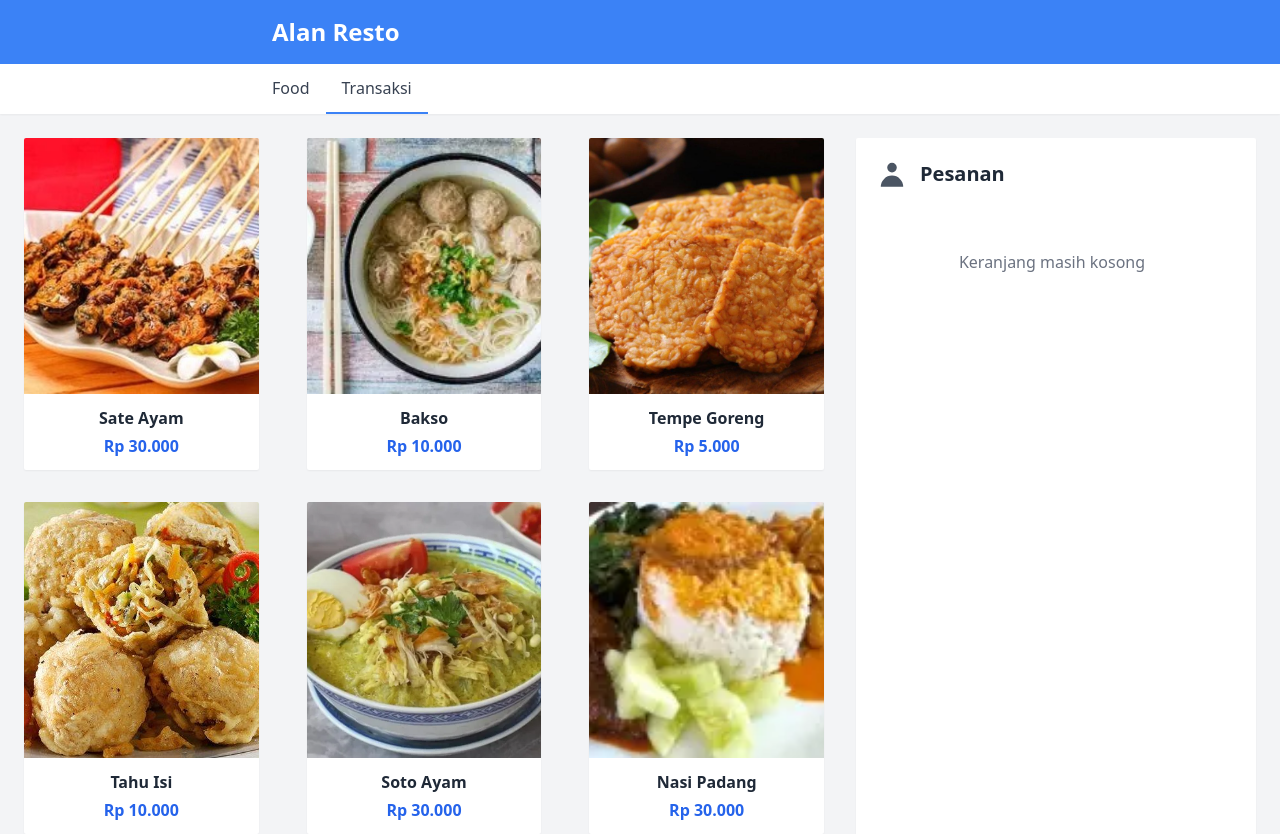
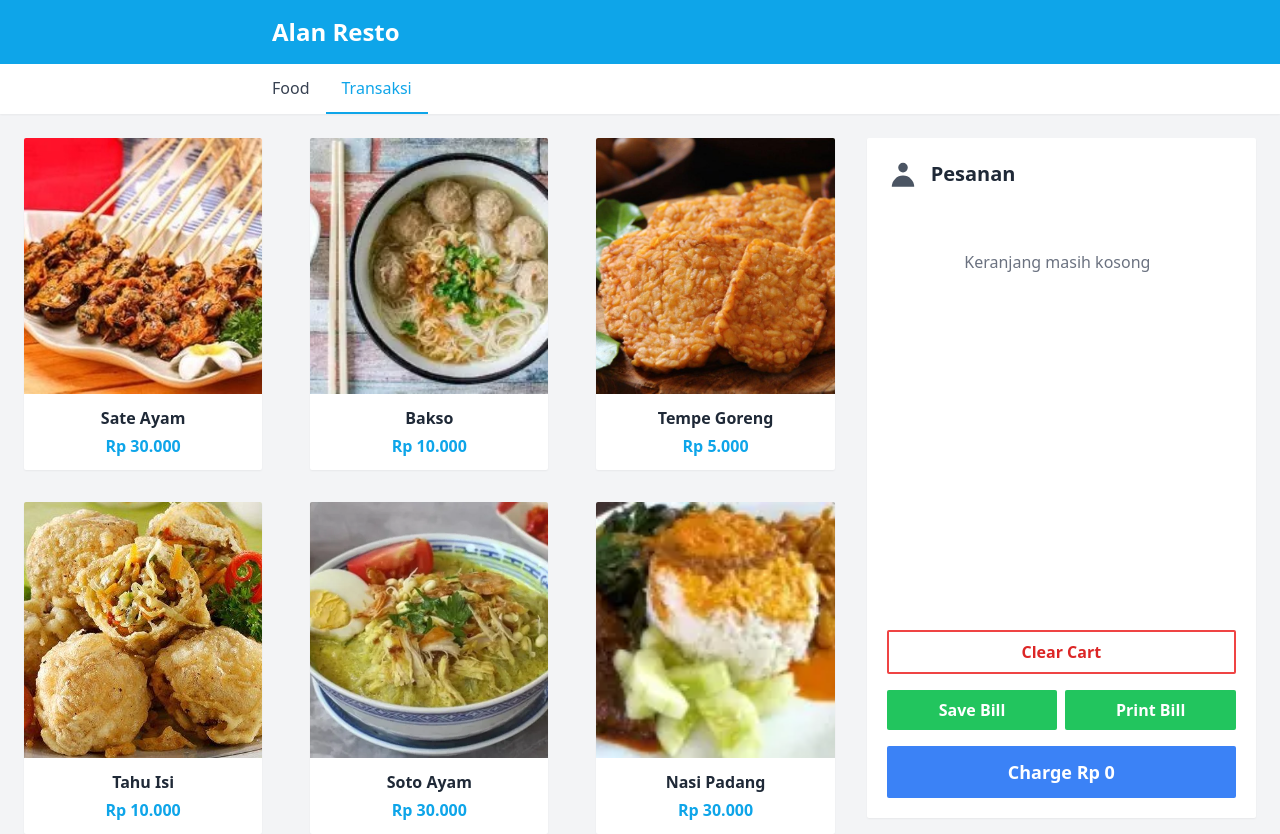
Before and after one commit to DandungAji/alan-resto-frontend, a Vue app: page / in a window 1280 px wide. Shown: the top 834 px of the page. Built offline with nearby package versions, Linux system fonts and the light colour scheme.

Commit message:
feat: update styling, add function charge button, payment modal

```diff
--- a/src/App.vue
+++ b/src/App.vue
@@ -1,28 +1,29 @@
 <template>
   <div class="bg-gray-100 min-h-screen font-sans">
-    <header class="bg-blue-500 text-white p-4 shadow-md">
+    <div class="sticky top-0 z-50">
+      <header class="bg-sky-500 text-white p-4 shadow-md">
         <h1 class="text-2xl mx-64 font-bold">Alan Resto</h1>
       </header>
       <nav class="bg-white shadow-sm">
         <div class="container mx-64 flex">
           <RouterLink
             to="/food"
-          class="px-4 py-3 text-gray-700 hover:text-blue-500"
-          active-class="border-b-2 border-blue-500 text-blue-500"
+            class="px-4 py-3 text-gray-700 hover:text-sky-500"
+            active-class="border-b-2 border-sky-500 text-sky-500"
           >
             Food
           </RouterLink>
           <RouterLink
             to="/"
-          class="px-4 py-3 text-gray-700 hover:text-blue-500"
-          active-class="border-b-2 border-blue-500 text-blue-500"
+            class="px-4 py-3 text-gray-700 hover:text-sky-500"
+            active-class="border-b-2 border-sky-500 text-sky-500"
           >
             Transaksi
           </RouterLink>
         </div>
       </nav>
-
-    <main class="container mx-auto p-4 md:p-6">
+    </div>
+    <main class="container mx-auto p-4 md:p-6 pt-8">
     <RouterView />
     </main>
   </div>
--- a/src/components/AddMenuForm.vue
+++ b/src/components/AddMenuForm.vue
@@ -9,7 +9,7 @@ const emit = defineEmits(['cancel'])
     <div class="space-y-6">
       <div>
         <label for="nama-menu" class="block mb-2 text-sm font-medium text-gray-700">Nama Menu</label>
-        <input type="text" id="nama-menu" class="w-full p-2 border border-gray-300 rounded-md focus:ring-blue-500 focus:border-blue-500">
+        <input type="text" id="nama-menu" class="w-full p-2 border border-gray-300 rounded-md focus:ring-sky-500 focus:border-sky-500">
       </div>
 
       <div>
@@ -26,7 +26,7 @@ const emit = defineEmits(['cancel'])
 
       <div>
         <label for="harga-menu" class="block mb-2 text-sm font-medium text-gray-700">Harga Menu</label>
-        <input type="text" id="harga-menu" class="w-full p-2 border border-gray-300 rounded-md focus:ring-blue-500 focus:border-blue-500">
+        <input type="text" id="harga-menu" class="w-full p-2 border border-gray-300 rounded-md focus:ring-sky-500 focus:border-sky-500">
       </div>
     </div>
 
--- a/src/components/MenuList.vue
+++ b/src/components/MenuList.vue
@@ -12,11 +12,19 @@ const menuItems = ref([
   { id: 6, name: 'Nasi Padang', photo: 'nasi_padang.webp', price: 30000 },
   { id: 7, name: 'Taco', photo: './taco.jpg', price: 30000 }
 ])
+
+function formatPrice(value) {
+  return new Intl.NumberFormat('id-ID', {
+    style: 'currency',
+    currency: 'IDR',
+    minimumFractionDigits: 0
+  }).format(value);
+}
 </script>
 
 <template>
   <div>
-    <button @click="emit('showAddForm')" class="bg-blue-500 text-white font-bold py-2 px-4 rounded hover:bg-blue-700 mb-6">
+    <button @click="emit('showAddForm')" class="bg-sky-500 text-white font-bold py-2 px-4 rounded hover:bg-sky-700 mb-6">
       + Tambah Menu
     </button>
 
@@ -34,9 +42,9 @@ const menuItems = ref([
           <td class="p-4">{{ index + 1 }}</td>
           <td class="p-4">{{ item.name }}</td>
           <td class="p-4">
-            <img :src="item.photo" :alt="item.name" class="h-12 w-16 object-cover rounded-md">
+            <img :src="item.photo" :alt="item.name" class="h-12 w-16 object-cover rounded-sm">
           </td>
-          <td class="p-4">{{ item.price }}</td>
+          <td class="p-4">{{ formatPrice(item.price) }}</td>
         </tr>
       </tbody>
     </table>
--- a/src/components/OrderBill.vue
+++ b/src/components/OrderBill.vue
@@ -1,7 +1,10 @@
 <script setup>
 import { useCartStore } from '../stores/cart'
+import { ref } from 'vue';
+import PaymentModal from './PaymentModal.vue';
 
 const cart = useCartStore()
+const isModalVisible = ref(false);
 
 function formatPrice(value) {
   return new Intl.NumberFormat('id-ID', {
@@ -10,11 +13,20 @@ function formatPrice(value) {
     minimumFractionDigits: 0
   }).format(value);
 }
+
+function showPaymentModal() {
+  if (cart.items.length === 0) {
+    alert('Keranjang masih kosong!');
+    return;
+  }
+  isModalVisible.value = true;
+}
+
 </script>
 
 <template>
-  <div class="bg-white rounded-sm shadow-sm p-5 h-full flex flex-col">
-    <div class="flex items-center mb-5">
+  <div class="bg-white rounded-sm shadow-sm p-5 flex flex-col" style="height: 85vh;">
+    <div class="flex items-center mb-5 flex-shrink-0">
       <svg xmlns="http://www.w3.org/2000/svg" class="h-8 w-8 text-gray-600 mr-3" viewBox="0 0 20 20" fill="currentColor">
         <path fill-rule="evenodd" d="M10 9a3 3 0 100-6 3 3 0 000 6zm-7 9a7 7 0 1114 0H3z" clip-rule="evenodd" />
       </svg>
@@ -35,7 +47,7 @@ function formatPrice(value) {
       </div>
     </div>
 
-    <div class="mt-4 pt-4">
+    <div class="mt-4 pt-4 flex-shrink-0">
         <button @click="cart.clearCart()" class="w-full text-red-600 font-semibold py-2 px-4 rounded-sm border-2 border-red-500 hover:bg-red-50 transition-colors mb-4">
           Clear Cart
         </button>
@@ -43,9 +55,11 @@ function formatPrice(value) {
           <button class="w-full bg-green-500 text-white font-semibold py-2 px-4 rounded-sm hover:bg-green-600 transition-colors">Save Bill</button>
           <button class="w-full bg-green-500 text-white font-semibold py-2 px-4 rounded-sm hover:bg-green-600 transition-colors">Print Bill</button>
         </div>
-      <button class="w-full bg-blue-500 text-white font-bold py-3 rounded-sm text-lg hover:bg-blue-600 transition-colors">
+      <button @click="showPaymentModal" class="w-full bg-blue-500 text-white font-bold py-3 rounded-sm text-lg hover:bg-blue-600 transition-colors">
         Charge {{ formatPrice(cart.totalPrice) }}
       </button>
     </div>
   </div>
+
+  <PaymentModal v-if="isModalVisible" @close="isModalVisible = false" />
 </template>
--- /dev/null
+++ b/src/components/PaymentModal.vue
@@ -0,0 +1,102 @@
+<script setup>
+import { ref, computed } from 'vue';
+import { useCartStore } from '../stores/cart';
+
+const cart = useCartStore();
+
+const emit = defineEmits(['close']);
+
+const paymentAmount = ref(null);
+
+const totalBill = computed(() => cart.totalPrice);
+
+const change = computed(() => {
+  if (paymentAmount.value === null || paymentAmount.value < totalBill.value) {
+    return 0;
+  }
+  return paymentAmount.value - totalBill.value;
+});
+
+function formatPrice(value) {
+  return new Intl.NumberFormat('id-ID', {
+    style: 'currency',
+    currency: 'IDR',
+    minimumFractionDigits: 0
+  }).format(value);
+}
+
+function handlePay() {
+  if (paymentAmount.value === null || paymentAmount.value < totalBill.value) {
+    alert('Jumlah uang pembeli tidak cukup!');
+    return;
+  }
+  alert(`Pembayaran berhasil!\nTotal: ${formatPrice(totalBill.value)}\nBayar: ${formatPrice(paymentAmount.value)}\nKembali: ${formatPrice(change.value)}`);
+
+  cart.clearCart();
+  emit('close');
+}
+</script>
+
+<template>
+  <div class="fixed inset-0 bg-black bg-opacity-60 flex justify-center items-center z-50">
+
+    <div class="bg-white p-6 md:p-8 rounded-lg shadow-xl w-full max-w-4xl gap-8">
+        <h2 class="text-2xl font-bold mb-6 text-gray-800">Detail Pesanan</h2>
+    <div class="flex flex-col md:flex-row">
+      <div class="w-full md:w-3/5 pr-8 border-r">
+        <div class="overflow-y-auto max-h-80 rounded-sm">
+          <table class="w-full text-left text-sm">
+            <thead class="bg-gray-100">
+              <tr>
+                <th class="p-3 font-semibold text-gray-600">#</th>
+                <th class="p-3 font-semibold text-gray-600">Nama</th>
+                <th class="p-3 font-semibold text-gray-600">Foto</th>
+                <th class="p-3 font-semibold text-gray-600 text-right">Harga</th>
+              </tr>
+            </thead>
+            <tbody>
+              <tr v-for="(item, index) in cart.items" :key="item.id">
+                <td class="p-3 text-gray-700">{{ index + 1 }}</td>
+                <td class="p-3 text-gray-700">{{ item.name }} x{{ item.quantity }}</td>
+                <td class="p-3">
+                  <img :src="item.photo" :alt="item.name" class="h-10 w-12 object-cover rounded-md">
+                </td>
+                <td class="p-3 text-gray-800 font-medium text-right">{{ formatPrice(item.price * item.quantity) }}</td>
+              </tr>
+            </tbody>
+          </table>
+        </div>
+      </div>
+
+      <div class="ml-8 w-full md:w-2/5 flex flex-col justify-center">
+        <div class="space-y-5">
+          <div>
+            <label for="payment-amount" class="text-center block mb-2 text-sm font-medium text-gray-700">Uang Pembeli (Rp)</label>
+            <input
+              v-model.number="paymentAmount"
+              type="number"
+              id="payment-amount"
+              class="w-full p-3 border border-gray-300 rounded-md focus:ring-blue-500 focus:border-blue-500 text-lg"
+              placeholder=""
+            >
+          </div>
+          <div class="flex justify-end gap-4">
+            <button @click="emit('close')" class="w-full px-6 py-2 border border-gray-300 rounded-sm text-gray-700 hover:bg-gray-50 transition-colors">
+              Close
+            </button>
+            <button @click="handlePay" class="w-full px-8 py-2 bg-sky-500 text-white font-semibold rounded-sm hover:bg-sky-600 transition-colors">
+              Pay!
+            </button>
+          </div>
+          <div class="pt-4 space-y-3 text-lg">
+            <div class="flex items-center justify-between">
+              <span class="text-red-600">Kembalian:</span>
+              <span class="text-red-600">{{ formatPrice(change) }}</span>
+            </div>
+          </div>
+        </div>
+      </div>
+      </div>
+    </div>
+  </div>
+</template>
--- a/src/components/ProductCard.vue
+++ b/src/components/ProductCard.vue
@@ -20,7 +20,7 @@ function formatPrice(value) {
     <img :src="product.photo" :alt="product.name" class="w-full h-64 object-cover">
     <div class="p-3 text-center">
       <h3 class="font-semibold text-base text-gray-800">{{ product.name }}</h3>
-      <p class="text-blue-600 font-bold mt-1">{{ formatPrice(product.price) }}</p>
+      <p class="text-sky-500 font-bold mt-1">{{ formatPrice(product.price) }}</p>
     </div>
   </div>
 </template>
--- a/src/style.css
+++ /dev/null
@@ -1,79 +0,0 @@
-:root {
-  font-family: system-ui, Avenir, Helvetica, Arial, sans-serif;
-  line-height: 1.5;
-  font-weight: 400;
-
-  color-scheme: light dark;
-  color: rgba(255, 255, 255, 0.87);
-  background-color: #242424;
-
-  font-synthesis: none;
-  text-rendering: optimizeLegibility;
-  -webkit-font-smoothing: antialiased;
-  -moz-osx-font-smoothing: grayscale;
-}
-
-a {
-  font-weight: 500;
-  color: #646cff;
-  text-decoration: inherit;
-}
-a:hover {
-  color: #535bf2;
-}
-
-body {
-  margin: 0;
-  display: flex;
-  place-items: center;
-  min-width: 320px;
-  min-height: 100vh;
-}
-
-h1 {
-  font-size: 3.2em;
-  line-height: 1.1;
-}
-
-button {
-  border-radius: 8px;
-  border: 1px solid transparent;
-  padding: 0.6em 1.2em;
-  font-size: 1em;
-  font-weight: 500;
-  font-family: inherit;
-  background-color: #1a1a1a;
-  cursor: pointer;
-  transition: border-color 0.25s;
-}
-button:hover {
-  border-color: #646cff;
-}
-button:focus,
-button:focus-visible {
-  outline: 4px auto -webkit-focus-ring-color;
-}
-
-.card {
-  padding: 2em;
-}
-
-#app {
-  max-width: 1280px;
-  margin: 0 auto;
-  padding: 2rem;
-  text-align: center;
-}
-
-@media (prefers-color-scheme: light) {
-  :root {
-    color: #213547;
-    background-color: #ffffff;
-  }
-  a:hover {
-    color: #747bff;
-  }
-  button {
-    background-color: #f9f9f9;
-  }
-}
--- a/src/views/TransaksiView.vue
+++ b/src/views/TransaksiView.vue
@@ -13,7 +13,7 @@ const products = ref([
   { id: 4, name: 'Tahu Isi', photo: 'tahu_isi.jpg', price: 10000 },
   { id: 5, name: 'Soto Ayam', photo: 'soto_ayam.webp', price: 30000 },
   { id: 6, name: 'Nasi Padang', photo: 'nasi_padang.webp', price: 30000 },
-  { id: 7, name: 'Taco', photo: './taco.jpg', price: 30000 }
+  { id: 7, 'name': 'Taco', 'photo': './taco.jpg', 'price': 30000 }
 ])
 
 function handleAddToCart(product) {
@@ -22,8 +22,9 @@ function handleAddToCart(product) {
 </script>
 
 <template>
-  <div class="flex flex-col md:flex-row gap-8">
-    <div class="w-full md:w-2/3">
+  <div class="grid grid-cols-1 md:grid-cols-3 gap-8 items-start">
+
+    <div class="md:col-span-2">
       <div class="grid grid-cols-2 md:grid-cols-3 lg:grid-cols-3 gap-x-12 gap-y-8">
         <ProductCard
           v-for="product in products"
@@ -34,8 +35,11 @@ function handleAddToCart(product) {
       </div>
     </div>
 
-    <div class="w-full md:w-1/3">
-      <OrderBill />
+    <div class="md:col-span-1">
+      <div class="md:sticky top-6">
+        <OrderBill />
+      </div>
     </div>
+
   </div>
-</template>
+  </template>
```
Lines whose indentation alone changed are shown as unchanged.
